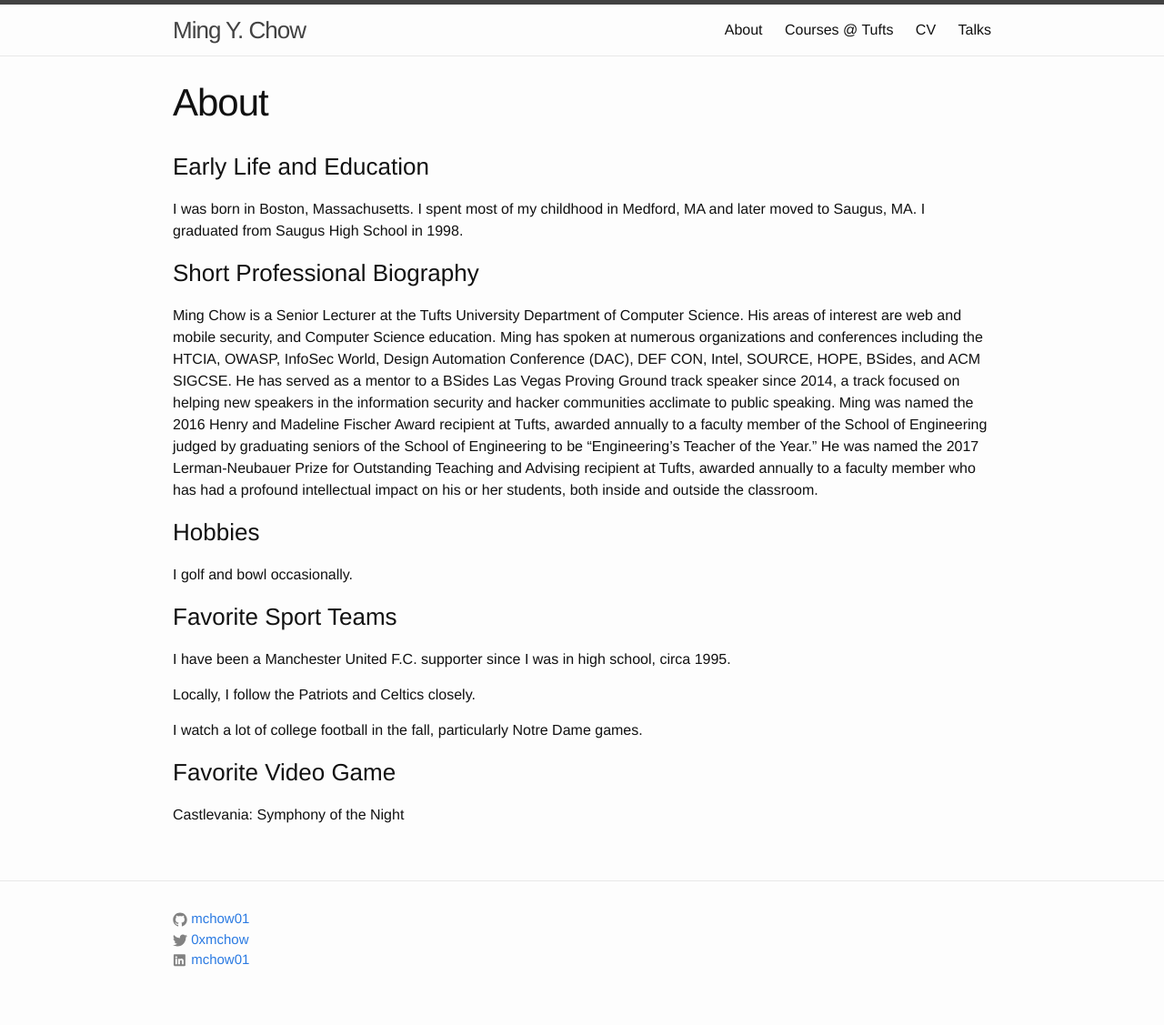
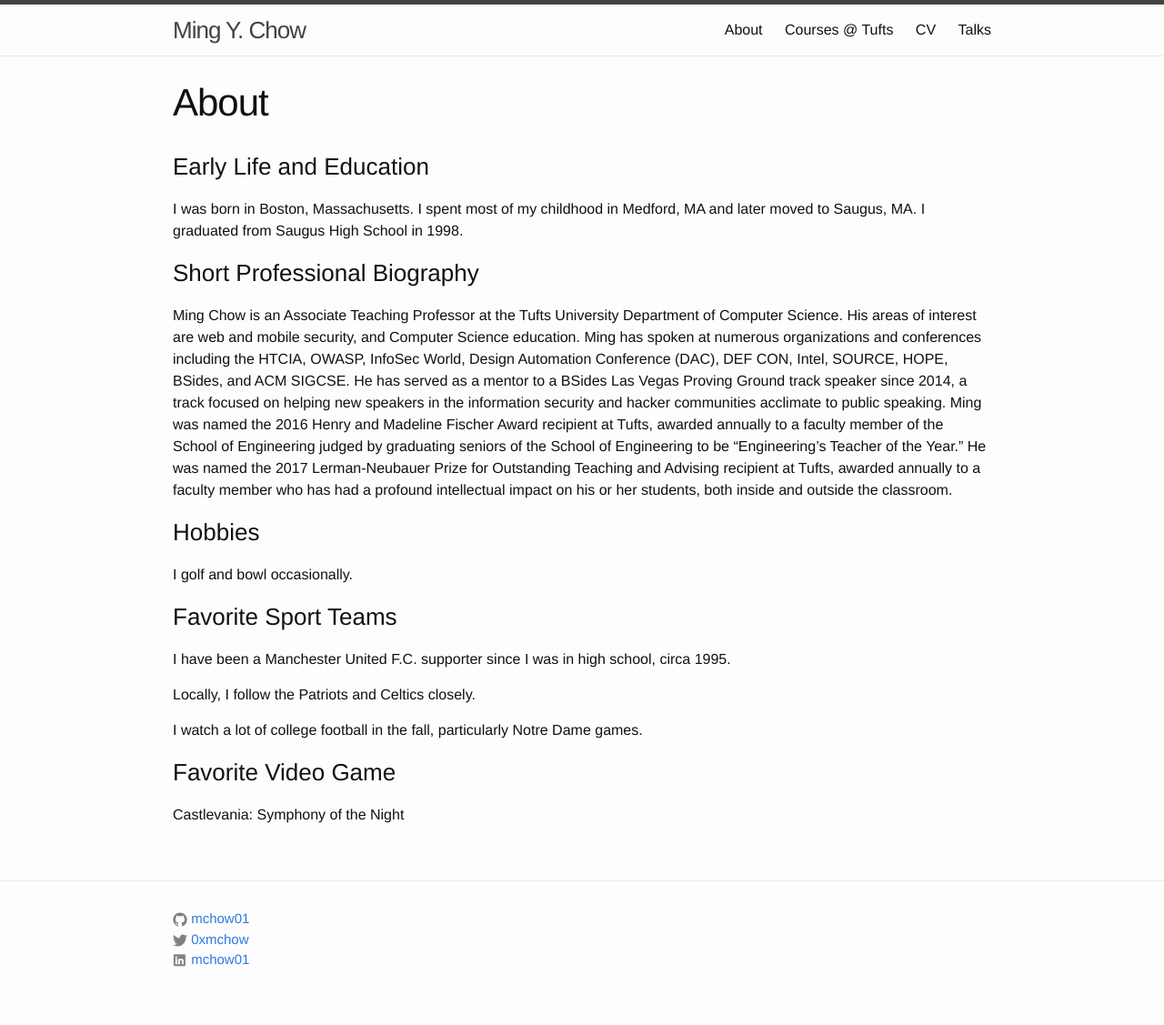
Before and after one commit to mchow01/mchow01.github.io, a Jekyll site: the page built from about.md, in a window 1280 px wide. Shown: the whole page at 91% size. Built offline with Jekyll 4.4.1, drawn with Linux system fonts in a browser that asks for light colours.

Commit message:
Updated bio

```diff
--- a/about.md
+++ b/about.md
@@ -8,7 +8,7 @@ permalink: /about/
 I was born in Boston, Massachusetts. I spent most of my childhood in Medford, MA and later moved to Saugus, MA.  I graduated from Saugus High School in 1998.
 
 ### Short Professional Biography
-Ming Chow is a Senior Lecturer at the Tufts University Department of Computer Science. His areas of interest are web and mobile security, and Computer Science education.   Ming has spoken at numerous organizations and conferences including the HTCIA, OWASP, InfoSec World, Design Automation Conference (DAC), DEF CON, Intel, SOURCE, HOPE, BSides, and ACM SIGCSE.  He has served as a mentor to a BSides Las Vegas Proving Ground track speaker since 2014, a track focused on helping new speakers in the information security and hacker communities acclimate to public speaking.  Ming was named the 2016 Henry and Madeline Fischer Award recipient at Tufts, awarded annually to a faculty member of the School of Engineering judged by graduating seniors of the School of Engineering to be "Engineering's Teacher of the Year."  He was named the 2017 Lerman-Neubauer Prize for Outstanding Teaching and Advising recipient at Tufts, awarded annually to a faculty member who has had a profound intellectual impact on his or her students, both inside and outside the classroom.
+Ming Chow is an Associate Teaching Professor at the Tufts University Department of Computer Science. His areas of interest are web and mobile security, and Computer Science education.   Ming has spoken at numerous organizations and conferences including the HTCIA, OWASP, InfoSec World, Design Automation Conference (DAC), DEF CON, Intel, SOURCE, HOPE, BSides, and ACM SIGCSE.  He has served as a mentor to a BSides Las Vegas Proving Ground track speaker since 2014, a track focused on helping new speakers in the information security and hacker communities acclimate to public speaking.  Ming was named the 2016 Henry and Madeline Fischer Award recipient at Tufts, awarded annually to a faculty member of the School of Engineering judged by graduating seniors of the School of Engineering to be "Engineering's Teacher of the Year."  He was named the 2017 Lerman-Neubauer Prize for Outstanding Teaching and Advising recipient at Tufts, awarded annually to a faculty member who has had a profound intellectual impact on his or her students, both inside and outside the classroom.
 
 ### Hobbies
 I golf and bowl occasionally.
```
